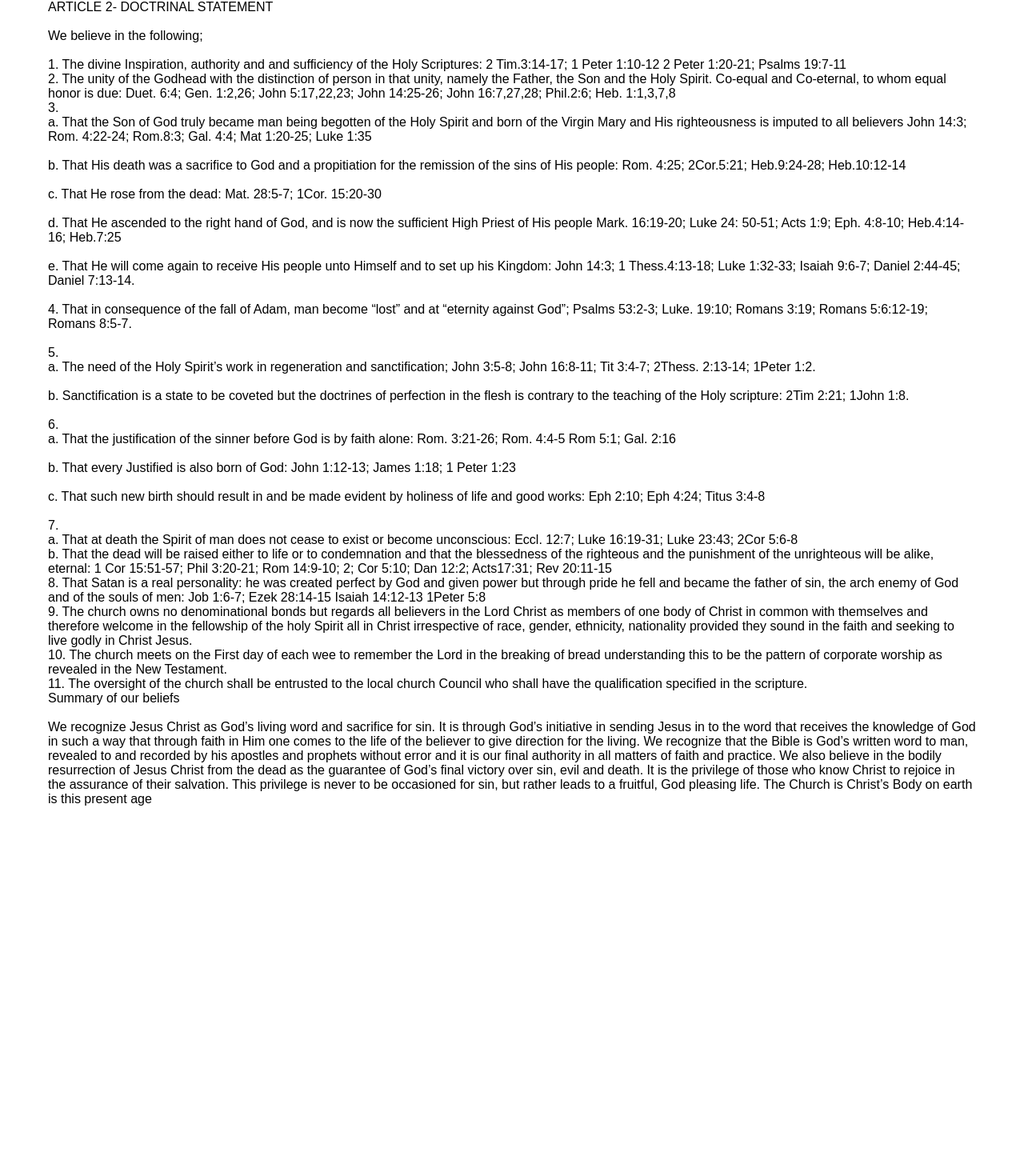
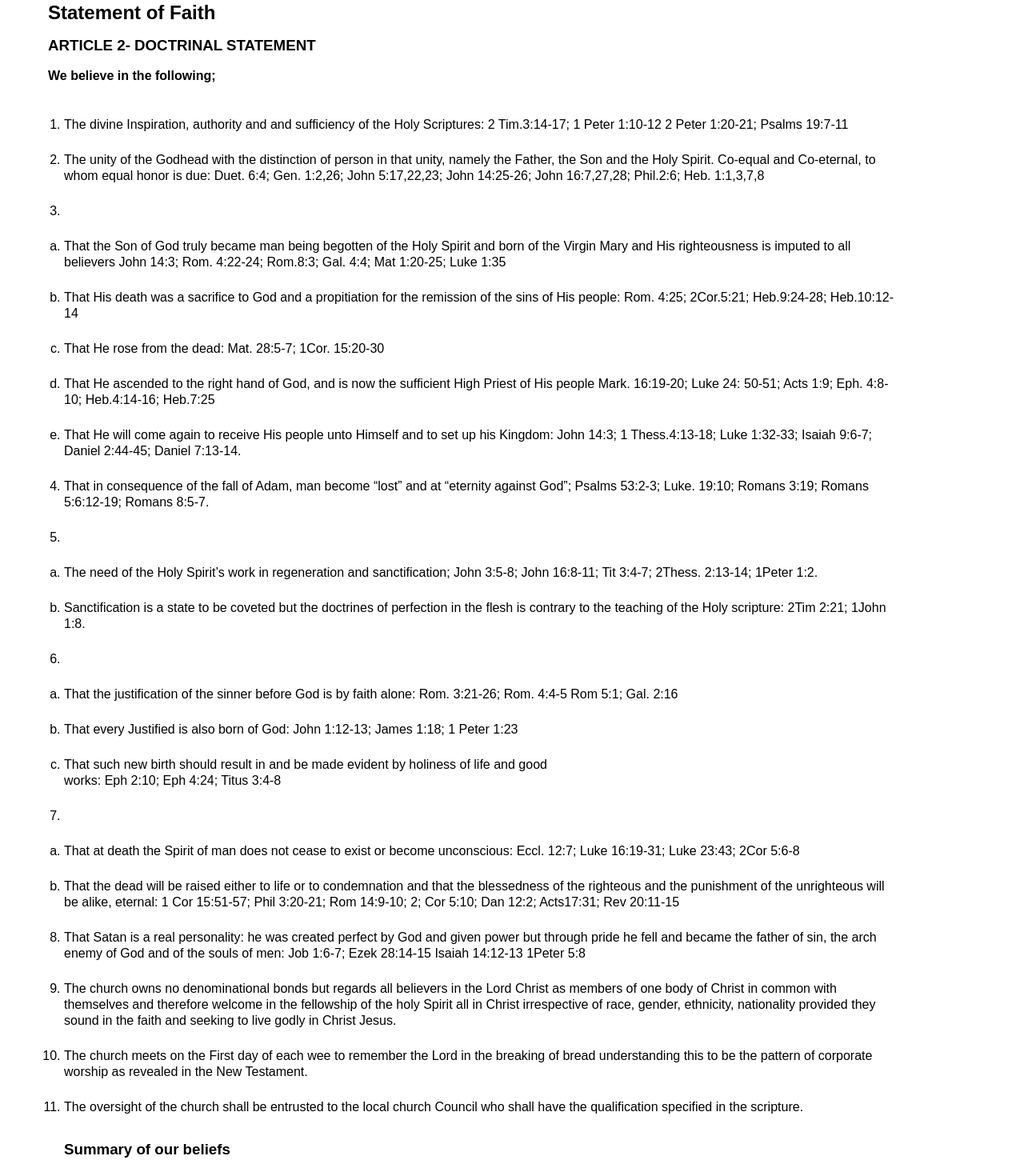
Before and after one commit to sylvia-boyani/hope-2, a React (Create React App) app: page /statement in a window 1280 px wide. Shown: the part 150-1620 px from the top of the page at 80% size. Before the commit the page ends 1206 px from the top, so only its background shows below. Built offline with nearby package versions, Linux system fonts and the light colour scheme.

Commit message:
done with statement section

```diff
--- a/src/App.css
+++ b/src/App.css
@@ -23,11 +23,55 @@ header {
   margin-top: 0;
 }
 
-.logo {
+img{
+  max-height: 80px;
+  max-width: 800px;
+  top: 0;
+  bottom: 0;
+  left: 0;
+  background-color: white;
+}
+
+/* .logo {
+  top: 0;
+  left: 0;
   text-decoration: none;
-  font-size: 25px;
+  font-size: 2px;
   color: inherit;
-  margin-right: 20px;
+  position: absolute;
+  max-width: 80px;
+  max-height: 80px;
+  border: solid red;
+  padding: 10px 20px;
+
+} */
+
+.statement{
+  width: 90%;
+  margin-left: 20px;
+  list-style-position: outside;
+}
+p .one{
+  /* text-indent: 50px; */
+  list-style: decimal;
+  line-height: 20px;
+
+}
+p .three{
+  list-style: lower-alpha;
+
+}
+
+p li{
+  margin-top: 1.5rem;
+}
+
+p h3{
+  margin-top: 2rem;
+  margin-bottom: 2rem;
+}
+.summary{
+  line-height: 1.5rem;
 }
 
 .menus {
@@ -110,6 +154,8 @@ button span {
   top: -7px;
 }
 
+
+
 /* content */
 
 .content {
@@ -123,6 +169,44 @@ button span {
 }
 
 .content a {
-  /* color: #cc3852; */
   margin-right: 10px;
 }
+
+@media all and (max-width: 1440px){
+
+}
+
+
+
+@media all and (max-width: 600px){
+  .menu-items {
+    position: relative;
+    font-size: 8px;
+
+  }
+
+
+.content h2 {
+  margin-bottom: 0.5rem;
+}
+
+/* .logo {
+  font-size: 1px;
+  margin-right: 10px;
+} */
+
+.dropdown {
+  right: 0;
+  left: auto;
+  font-size: 0.875rem;
+  z-index: 9999;
+  min-width: 5rem;
+  padding: 0.2rem 0;
+  border-radius: 0.2rem;
+}
+
+.menu-items > a, .menu-items button {
+  text-align: left;
+  padding: 0.3rem 0.3rem;
+}
+}
--- a/src/components/Header.js
+++ b/src/components/Header.js
@@ -1,12 +1,14 @@
 import Navbar from './Navbar';
 import { Link } from 'react-router-dom';
+import tuma from '../assets/tuma.png'
 
 const Header = () => {
   return (
     <header>
       <div className="nav-area">
         <Link href="/" className="logo">
-          Logo
+        <img id ="logo" src={tuma} alt="" />
+        {/* <i>Tumaini Ministries</i> */}
         </Link>
         <Navbar />
       </div>
--- a/src/routes/Home.js
+++ b/src/routes/Home.js
@@ -2,6 +2,7 @@ import React from 'react'
 import video from '../assets/video1.mp4'
 import './Home.css'
 import HeaderSocials from './HeaderSocials'
+import tuma from '../assets/tuma.png'
 
 
 function Home() {
@@ -16,7 +17,7 @@ function Home() {
         <h2><i>You have been made clean already by the teaching I have given you.</i></h2>
         <h2><i>JOHN 15:3</i></h2>
         <h3 className= "text-light">Needing Jesus Christ Together</h3>
-        {/* <img id ="logo" src={tuma} alt="" /> */}
+        {/* <img id ="logo" src={tuma} alt=""/> */}
         <HeaderSocials />
 
       </div>
--- a/src/routes/Statement.js
+++ b/src/routes/Statement.js
@@ -4,66 +4,163 @@ function Statement() {
   return (
     <div>
       <h2>Statement of Faith</h2>
-         <p>
-         ARTICLE 2-  DOCTRINAL STATEMENT<br></br>
+
+      <h3> ARTICLE 2-  DOCTRINAL STATEMENT</h3>
       <br></br>
-We believe in the following;<br></br>
+      <h4>We believe in the following;</h4>
       <br></br>
-    1. The divine Inspiration, authority and and sufficiency of the Holy Scriptures: 2 Tim.3:14-17; 1 Peter 1:10-12 2 Peter 1:20-21; Psalms 19:7-11<br></br>
-    2. The unity of the Godhead with the distinction of person in that unity, namely the Father, the Son and the Holy Spirit. Co-equal and Co-eternal, to whom equal honor is due: Duet. 6:4; Gen. 1:2,26; John 5:17,22,23; John 14:25-26; John 16:7,27,28; Phil.2:6; Heb. 1:1,3,7,8<br></br>
-    3. <br></br>
-       a.   That the Son of God truly became man being begotten of the Holy Spirit and born of the Virgin Mary and His righteousness is imputed to all believers John 14:3; Rom. 4:22-24; Rom.8:3; Gal. 4:4; Mat 1:20-25; Luke 1:35<br></br>
+      <p className='statement'>
+        <ul className='one'>
+          <li>
+            The divine Inspiration, authority and and sufficiency of the Holy
+            Scriptures: 2 Tim.3:14-17; 1 Peter 1:10-12 2 Peter 1:20-21; Psalms 19:7-11
+          </li>
+
+          <li>
+            The unity of the Godhead with the distinction of person in that
+            unity, namely the Father,
+            the Son and the Holy Spirit. Co-equal and Co-eternal, to whom equal
+            honor is due: Duet. 6:4; Gen. 1:2,26; John 5:17,22,23; John 14:25-26;
+            John 16:7,27,28; Phil.2:6; Heb. 1:1,3,7,8
+
+          </li>
+          <li>
+
+            <ul className='three'>
               <br></br>
-       b.  That His death was a sacrifice to God and a propitiation for the remission of the sins of His people: Rom. 4:25; 2Cor.5:21; Heb.9:24-28; Heb.10:12-14<br></br>
+              <li>That the Son of God truly became man being begotten of the
+                Holy Spirit and born of the Virgin Mary and His righteousness is
+                imputed to all believers
+                John 14:3; Rom. 4:22-24; Rom.8:3; Gal. 4:4; Mat 1:20-25; Luke 1:35</li>
+
+              <li>That His death was a sacrifice to God and a propitiation
+                for the remission of the sins of His people: Rom. 4:25; 2Cor.5:21;
+                Heb.9:24-28; Heb.10:12-14</li>
+
+              <li>That He rose from the dead: Mat. 28:5-7; 1Cor. 15:20-30</li>
+
+              <li>That He ascended to the right hand of God, and is now the
+                sufficient High Priest of His 	people Mark. 16:19-20; Luke 24:
+                50-51; Acts 1:9; Eph. 4:8-10; Heb.4:14-16; Heb.7:25</li>
+
+              <li>That He will come again to receive His people unto Himself
+                and to set up his Kingdom: 	John 14:3; 1 Thess.4:13-18; Luke 1:32-33;
+                Isaiah 9:6-7; Daniel 2:44-45; Daniel 7:13-14.
+              </li>
+            </ul>
+          </li>
+          <li>
+            That in consequence of the fall of Adam, man become “lost” and at
+            “eternity against God”; 	Psalms 53:2-3;  Luke. 19:10; Romans 3:19; Romans
+            5:6:12-19; Romans 8:5-7.
+          </li>
+
+
+          <li>
+
+            <ul className='three'>
               <br></br>
-       c.  That He rose from the dead: Mat. 28:5-7; 1Cor. 15:20-30<br></br>
+              <li>
+                The need of the Holy Spirit’s work in regeneration and sanctification;
+                John 3:5-8; John 	16:8-11; Tit 3:4-7; 2Thess. 2:13-14; 1Peter 1:2.
+              </li>
+
+              <li>
+                Sanctification is a state to be coveted but the doctrines of perfection
+                in the flesh is
+                contrary to the teaching of the Holy scripture: 2Tim 2:21; 1John 1:8.
+              </li>
+            </ul>
+          </li>
+
+          <li>
+
+            <ul className='three'>
               <br></br>
-           d.  That He ascended to the right hand of God, and is now the sufficient High Priest of His 	people Mark. 16:19-20; Luke 24: 50-51; Acts 1:9; Eph. 4:8-10; Heb.4:14-16; Heb.7:25<br></br>
+              <li>
+                That the justification of the sinner before God is by faith alone: Rom.
+                3:21-26; Rom. 4:4-5  Rom 5:1; Gal. 2:16
+              </li>
+
+              <li>
+                That every Justified is also born of God: John 1:12-13; James 1:18;
+                1 Peter 1:23
+
+              </li>
+              <li>
+                That such new birth should result in and be made evident by holiness
+                of life and good
+              </li>
+            </ul>
+            works: Eph 2:10; Eph 4:24; Titus 3:4-8
+          </li>
+          <li>
+
+            <ul className='three'>
               <br></br>
-	e. That He will come again to receive His people unto Himself and to set up his Kingdom: 	John 14:3; 1 Thess.4:13-18; Luke 1:32-33; Isaiah 9:6-7; Daniel 2:44-45; Daniel 7:13-14.<br></br>
-  <br></br>
-     4.  That in consequence of the fall of Adam, man become “lost” and at “eternity against God”; 	Psalms 53:2-3;  Luke. 19:10; Romans 3:19; Romans 5:6:12-19; Romans 8:5-7.<br></br>
-     <br></br>
-     5.
-     <br></br>
-	a.  The need of the Holy Spirit’s work in regeneration and sanctification; John 3:5-8; John 	16:8-11; Tit 3:4-7; 2Thess. 2:13-14; 1Peter 1:2.<br></br>
-  <br></br>
-            b.   Sanctification is a state to be coveted but the doctrines of perfection in the flesh is 	contrary to the teaching of the Holy scripture: 2Tim 2:21; 1John 1:8. <br></br>
-            <br></br>
-     6.
-     <br></br>
-           a.  That the justification of the sinner before God is by faith alone: Rom. 3:21-26; Rom. 4:4-5    		Rom 5:1; Gal. 2:16<br></br>
-           <br></br>
-           b.  That every Justified is also born of God: John 1:12-13; James 1:18; 1 Peter 1:23<br></br>
-           <br></br>
-           c.  That such new birth should result in and be made evident by holiness of life and good 		works: Eph 2:10; Eph 4:24; Titus 3:4-8<br></br>
-           <br></br>
-     7.
+              <li>
+                That at death the Spirit of man does not cease to exist or become
+                unconscious: Eccl. 12:7;
+                Luke 16:19-31; Luke 23:43; 2Cor 5:6-8
 
-     <br></br>
-            a.  That at death the Spirit of man does not cease to exist or become unconscious: Eccl. 12:7; 		Luke 16:19-31; Luke 23:43; 2Cor 5:6-8
-            <br></br>
-            b. That the dead will be raised either to life or to condemnation and that the blessedness of 	the righteous and the punishment of the unrighteous will be alike, eternal: 1 Cor 15:51-57; 	Phil 3:20-21; Rom 14:9-10; 2;  Cor 5:10; Dan 12:2;  Acts17:31; Rev 20:11-15
-            <br></br>
+              </li>
+              <li>
+                That the dead will be raised either to life or to condemnation and
+                that the blessedness of
+                the righteous and the punishment of the unrighteous will be alike,
+                eternal: 1 Cor 15:51-57;
+                Phil 3:20-21; Rom 14:9-10; 2;  Cor 5:10; Dan 12:2;  Acts17:31; Rev
+                20:11-15
+              </li>
+            </ul>
 
-      8. That Satan is a real personality: he was created  perfect by God and given power but through 	pride he fell and became the father of sin, the arch enemy of God and of the souls of men: 	Job 1:6-7;  Ezek 28:14-15  Isaiah 14:12-13 1Peter 5:8
-      <br></br>
-      9.  The church owns no denominational bonds but regards all believers in the Lord Christ as 	members of one body of Christ in common with themselves and therefore welcome in the 	fellowship of the holy Spirit all in Christ irrespective of race, gender, ethnicity, nationality 	provided they sound in the faith and seeking to live godly in Christ Jesus.
-      <br></br>
-     10. The church meets on the First day of each wee to remember the Lord in the breaking of 	bread understanding this to be the pattern of corporate worship as revealed in the New 	Testament.
-     <br></br>
-     11. The oversight of the church shall be entrusted to the local church Council who shall have the 	qualification specified in the scripture.
+          </li>
 
-     <br></br>
-      Summary of our beliefs<br></br>
-      <br></br>
+          <li>
+            That Satan is a real personality: he was created  perfect by God and
+            given power but through
+            pride he fell and became the father of sin, the arch enemy of God and of
+            the souls of men: 	Job 1:6-7;
+            Ezek 28:14-15  Isaiah 14:12-13 1Peter 5:8
+          </li>
+
+          <li>
+            The church owns no denominational bonds but regards all believers
+            in the Lord Christ as 	members of one
+            body of Christ in common with themselves and therefore welcome in the
+            fellowship of the holy Spirit all in
+            Christ irrespective of race,
+            gender, ethnicity, nationality 	provided they sound in the faith and
+            seeking to live godly in Christ Jesus.
+          </li>
+
+          <li>
+            The church meets on the First day of each wee to remember the Lord
+            in the breaking of 	bread understanding
+            this to be the pattern of corporate worship as revealed in the New
+            Testament.
+          </li>
+
+          <li>
+            The oversight of the church shall be entrusted to the local church
+            Council who shall have the
+            qualification specified in the scripture.
+
+          </li>
+        </ul>
+
+        <h3> Summary of our beliefs</h3>
+
+        <p className='summary'>
           We recognize Jesus Christ as God’s living word and sacrifice for sin. It is through God’s initiative in sending Jesus in to the word that receives the knowledge of God in such a way that through faith in Him one comes to the life of the believer to give direction for the living.
 
           We recognize that the Bible is God’s written word to man, revealed to and recorded by his apostles and prophets without error and it is our final authority in all matters of faith and practice.
 
-We also believe in the bodily resurrection of Jesus Christ from the dead  as the guarantee of God’s final victory over sin, evil and death. It is the privilege of those who know Christ to rejoice in the assurance of their salvation. This privilege is never to be occasioned for sin, but rather leads to a fruitful, God pleasing life.
+          We also believe in the bodily resurrection of Jesus Christ from the dead  as the guarantee of God’s final victory over sin, evil and death. It is the privilege of those who know Christ to rejoice in the assurance of their salvation. This privilege is never to be occasioned for sin,
+          but rather leads to a fruitful, God pleasing life.
 
           The Church is Christ’s Body on earth is this present age
+        </p>
       </p>
     </div>
   )
```
Lines whose indentation alone changed are shown as unchanged.
